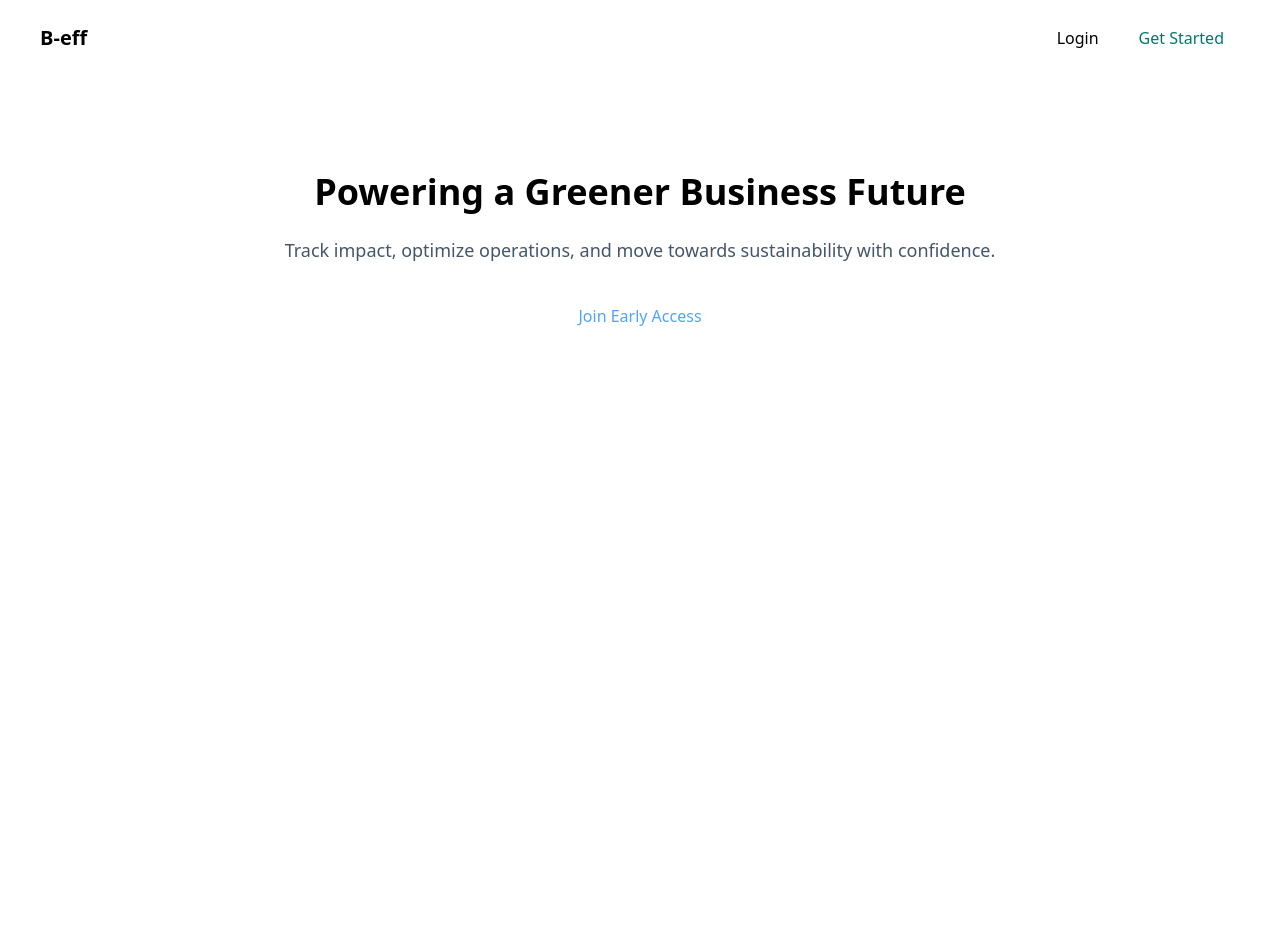
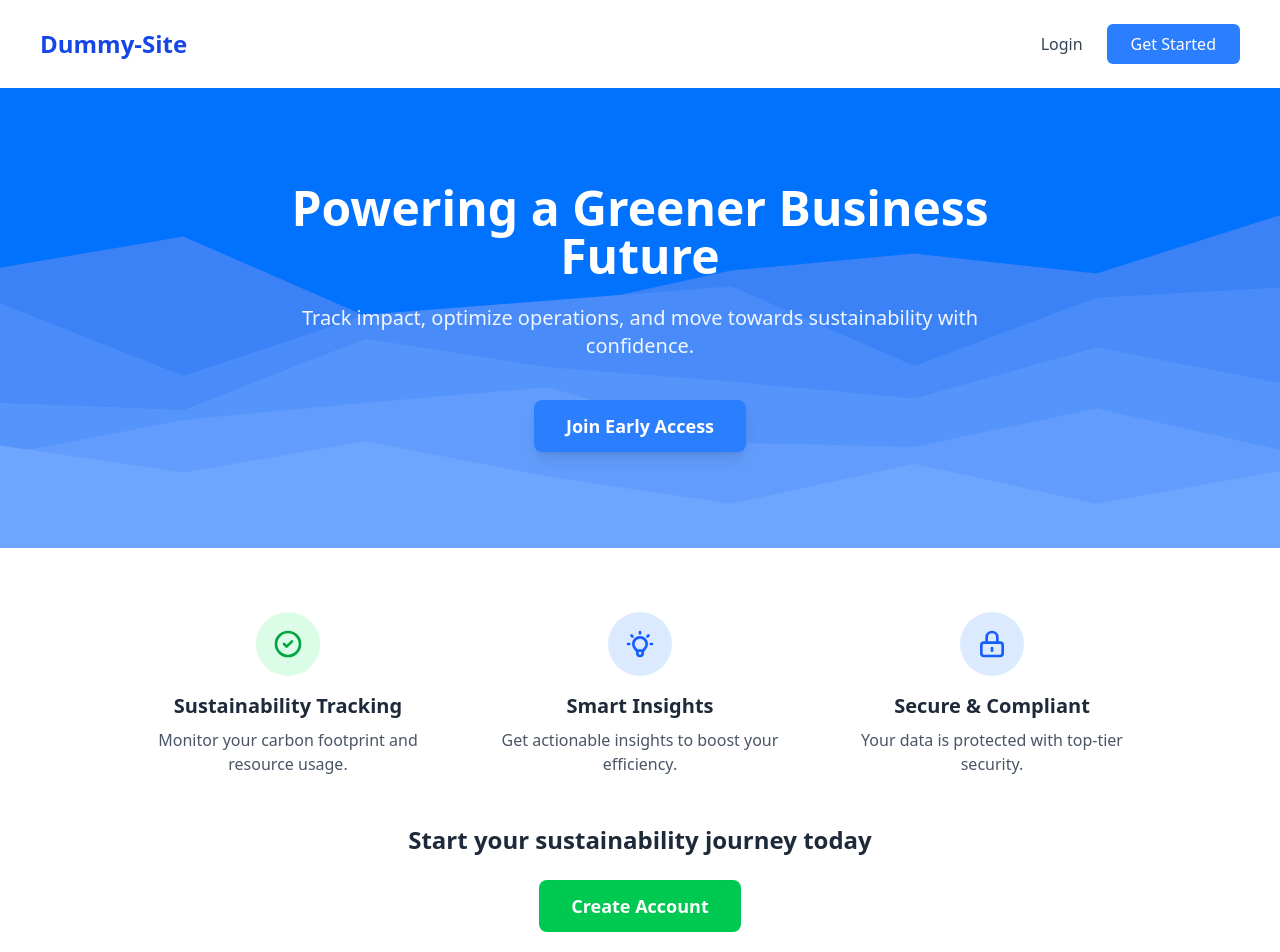
Before and after one commit to Divyanlr/React-SaaS-MVP----Project, a React app in the folder frontend/: page / in a window 1280 px wide. Shown: the top 952 px of the page. Before the commit the page ends 800 px from the top, so only its background shows below. Built offline with nearby package versions, Linux system fonts and the light colour scheme; the HTML template or start-up script is replaced by a standard one.

Commit message:
feat: updated design for landing

```diff
--- a/frontend/src/pages/Landing.tsx
+++ b/frontend/src/pages/Landing.tsx
@@ -5,24 +5,28 @@ export default function Landing() {
   const loggedIn = isAuthenticated();
 
   return (
-    <div>
-      <header className="flex justify-between items-center px-10 py-6">
-        <h1 className="text-xl font-semibold text-primary">B-eff</h1>
-
-        <nav className="space-x-6">
+    <div className="min-h-screen flex flex-col">
+      <header className="flex justify-between items-center px-10 py-6 bg-white">
+        <h1 className="text-2xl font-bold text-blue-700">Dummy-Site</h1>
+        <nav className="flex items-center space-x-6">
           {loggedIn ? (
             <Link
               to="/profile"
-              className="bg-primary text-teal-700 px-4 py-2 rounded-md"
+              className="bg-blue-500 text-white px-6 py-2 rounded-md hover:bg-blue-600 transition"
             >
               Profile
             </Link>
           ) : (
             <>
-              <Link to="/login">Login</Link>
+              <Link
+                to="/login"
+                className="text-gray-700 hover:text-blue-600 transition"
+              >
+                Login
+              </Link>
               <Link
                 to="/register"
-                className="bg-primary text-teal-700 px-4 py-2 rounded-md"
+                className="bg-blue-500 text-white px-6 py-2 rounded-md hover:bg-blue-600 transition"
               >
                 Get Started
               </Link>
@@ -30,26 +34,135 @@ export default function Landing() {
           )}
         </nav>
       </header>
-
-      <section className="px-10 py-24 max-w-5xl mx-auto text-center">
-        <h2 className="text-4xl font-bold mb-6">
+      <section className="relative px-10 py-24 bg-blue-400 text-center text-white flex-grow overflow-hidden">
+        <div className="max-w-3xl mx-auto relative z-10">
+          <h2 className="text-5xl font-bold mb-6">
             Powering a Greener Business Future
           </h2>
-
-        <p className="text-lg text-slate-600 mb-10">
+          <p className="text-xl mb-10 text-blue-50">
             Track impact, optimize operations, and move towards sustainability
             with confidence.
           </p>
-
           {!loggedIn && (
             <Link
               to="/register"
-            className="bg-secondary text-blue-400 px-6 py-3 rounded-lg"
+              className="inline-block bg-blue-500 text-white px-8 py-3 rounded-lg text-lg font-semibold hover:bg-blue-600 transition shadow-lg"
             >
               Join Early Access
             </Link>
           )}
+        </div>
+
+        <img
+          src="/src/assets/hero-wave.svg"
+          alt="hero-wave"
+          className="absolute bottom-0 left-0 w-full"
+        />
       </section>
+
+      <section className="px-10 py-16 bg-white">
+        <div className="max-w-5xl mx-auto grid grid-cols-1 md:grid-cols-3 gap-8">
+          <div className="text-center">
+            <div className="w-16 h-16 bg-green-100 rounded-full flex items-center justify-center mx-auto mb-4">
+              <svg
+                className="w-8 h-8 text-green-600"
+                fill="none"
+                stroke="currentColor"
+                viewBox="0 0 24 24"
+              >
+                <path
+                  strokeLinecap="round"
+                  strokeLinejoin="round"
+                  strokeWidth={2}
+                  d="M9 12l2 2 4-4m6 2a9 9 0 11-18 0 9 9 0 0118 0z"
+                />
+              </svg>
+            </div>
+            <h3 className="text-xl font-bold mb-2 text-gray-800">
+              Sustainability Tracking
+            </h3>
+            <p className="text-gray-600">
+              Monitor your carbon footprint and resource usage.
+            </p>
+          </div>
+
+          <div className="text-center">
+            <div className="w-16 h-16 bg-blue-100 rounded-full flex items-center justify-center mx-auto mb-4">
+              <svg
+                className="w-8 h-8 text-blue-600"
+                fill="none"
+                stroke="currentColor"
+                viewBox="0 0 24 24"
+              >
+                <path
+                  strokeLinecap="round"
+                  strokeLinejoin="round"
+                  strokeWidth={2}
+                  d="M9.663 17h4.673M12 3v1m6.364 1.636l-.707.707M21 12h-1M4 12H3m3.343-5.657l-.707-.707m2.828 9.9a5 5 0 117.072 0l-.548.547A3.374 3.374 0 0014 18.469V19a2 2 0 11-4 0v-.531c0-.895-.356-1.754-.988-2.386l-.548-.547z"
+                />
+              </svg>
+            </div>
+            <h3 className="text-xl font-bold mb-2 text-gray-800">
+              Smart Insights
+            </h3>
+            <p className="text-gray-600">
+              Get actionable insights to boost your efficiency.
+            </p>
+          </div>
+
+          <div className="text-center">
+            <div className="w-16 h-16 bg-blue-100 rounded-full flex items-center justify-center mx-auto mb-4">
+              <svg
+                className="w-8 h-8 text-blue-600"
+                fill="none"
+                stroke="currentColor"
+                viewBox="0 0 24 24"
+              >
+                <path
+                  strokeLinecap="round"
+                  strokeLinejoin="round"
+                  strokeWidth={2}
+                  d="M12 15v2m-6 4h12a2 2 0 002-2v-6a2 2 0 00-2-2H6a2 2 0 00-2 2v6a2 2 0 002 2zm10-10V7a4 4 0 00-8 0v4h8z"
+                />
+              </svg>
+            </div>
+            <h3 className="text-xl font-bold mb-2 text-gray-800">
+              Secure & Compliant
+            </h3>
+            <p className="text-gray-600">
+              Your data is protected with top-tier security.
+            </p>
+          </div>
+        </div>
+
+        <div className="text-center mt-12">
+          <h3 className="text-2xl font-bold mb-6 text-gray-800">
+            Start your sustainability journey today
+          </h3>
+          {!loggedIn && (
+            <Link
+              to="/register"
+              className="inline-block bg-green-500 text-white px-8 py-3 rounded-lg text-lg font-semibold hover:bg-green-600 transition"
+            >
+              Create Account
+            </Link>
+          )}
+        </div>
+      </section>
+
+      <footer className="bg-gray-50 py-6 px-10 border-t border-gray-200">
+        <div className="max-w-5xl mx-auto flex justify-between items-center text-sm text-gray-600">
+          <p>© Dummy-site</p>
+          <div className="space-x-6">
+            <Link to="/privacy" className="hover:text-blue-600 transition">
+              Privacy
+            </Link>
+            <Link to="/terms" className="hover:text-blue-600 transition">
+              Terms
+            </Link>
+          </div>
+        </div>
+      </footer>
     </div>
   );
 }
```
Also changed, not shown: frontend/src/assets/hero-wave.svg (added), 1 other file (tests, documents, lock files or other folders). Lines whose indentation alone changed are shown as unchanged.
